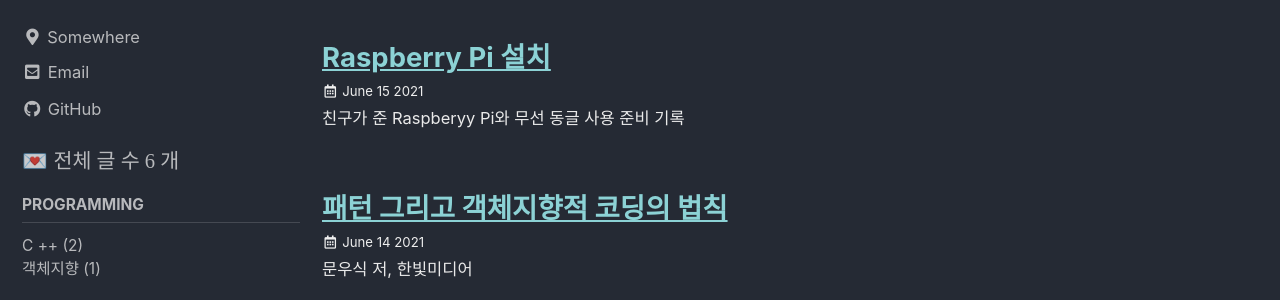
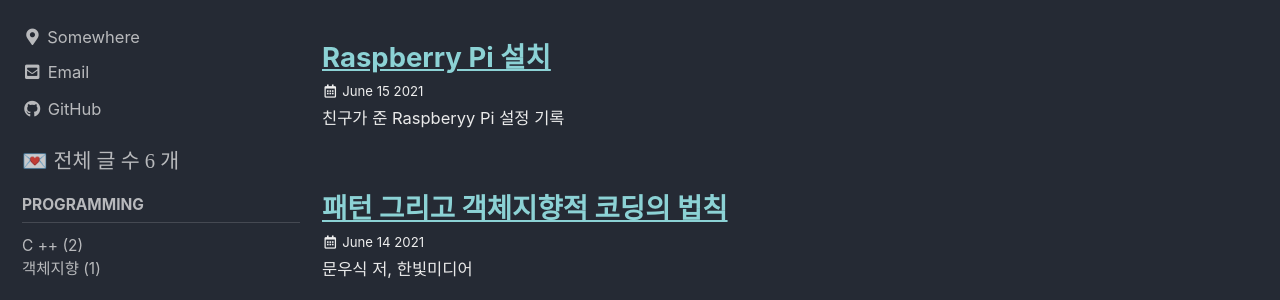
Before and after one commit to hyesuk-k/hyesuk-k.github.io, a Jekyll site: the page built from index.html, in a window 1280 px wide and 1303 px high. Shown: the part 200-500 px from the top of the window. Built offline with Jekyll 4.4.1, drawn with Linux system fonts in a browser that asks for light colours; cached includes are drawn as plain includes; the list of posts is cut into pages by our own code; part of the change alters nothing that is shown.

Commit message:
[pi] 설정 끝

````diff
--- a/_posts/2021-06-15-setup_raspberry.md
+++ b/_posts/2021-06-15-setup_raspberry.md
@@ -1,6 +1,6 @@
 ---
 title:  "Raspberry Pi 설치"
-excerpt: 친구가 준 Raspberyy Pi와 무선 동글 사용 준비 기록
+excerpt: 친구가 준 Raspberyy Pi 설정 기록
 
 categories:
   - 'rpi'
@@ -223,6 +223,13 @@ $ vncserver
 * git
 * c++ / python 등
 
+```
+$ sudo apt-get install vim
+$ sudo apt-get install git
+$ sudo apt-get install gcc
+$ sudo apt-get install python3
+```
+
 
 # 기타
 
````
